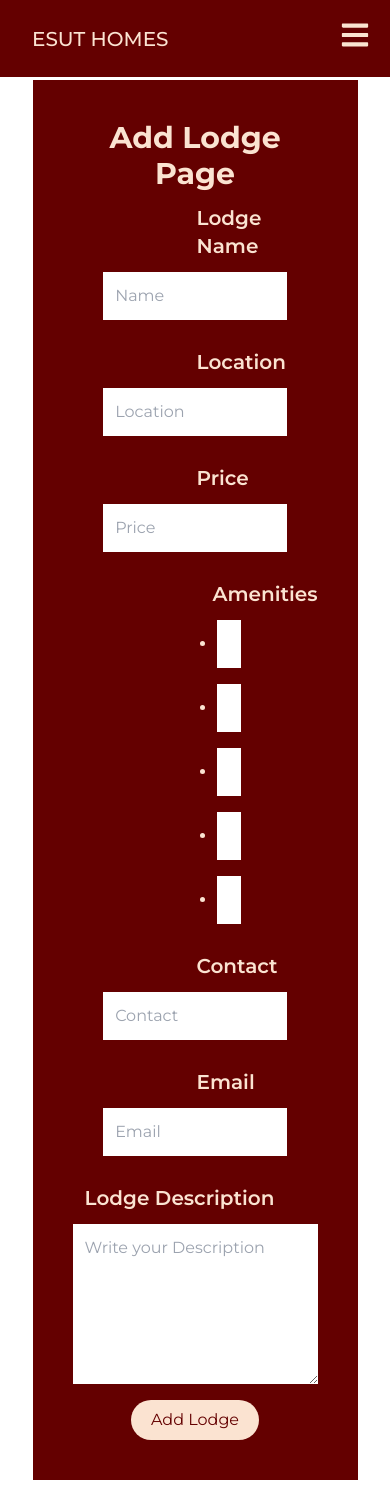
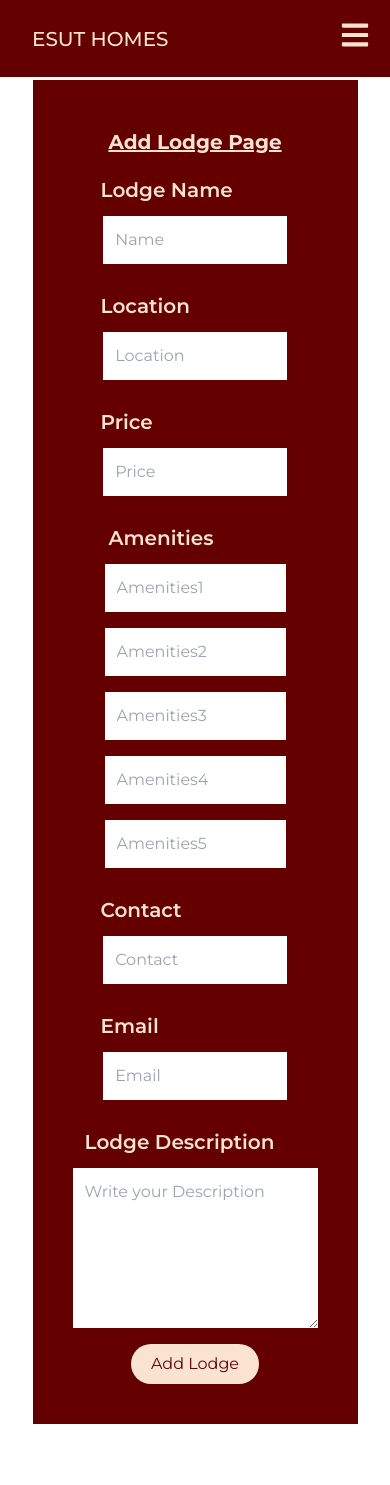
Before and after one commit to Maxzi3/Esut-Homes, a React (Vite) app: page /AddLodges in a window 390 px wide. Shown: the top 1485 px of the page. Built offline with nearby package versions, Linux system fonts and the light colour scheme; a web font is replaced by a local one.

Commit message:
Addlodgepage adjustment

```diff
--- a/src/Pages/AddLodgePage.jsx
+++ b/src/Pages/AddLodgePage.jsx
@@ -47,9 +47,13 @@ const AddLodgePage = () => {
         className="container bg-secondary w-10/12 m-auto flex flex-col h-auto p-10"
         onSubmit={handleSubmit}
       >
-        <h1 className="text-center text-3xl font-bold">Add Lodge Page</h1>
+        <h1 className="text-center md:text-3xl p-2 text-xl underline font-bold">
+          Add Lodge Page
+        </h1>
 
-        <label className="text-xl font-semibold p-3 mx-28">Lodge Name</label>
+        <label className="text-xl font-semibold p-3 md:mx-28 mx-4">
+          Lodge Name
+        </label>
         <input
           className="border-none outline-none p-3 w-9/12 mb-4 mx-auto text-black"
           type="text"
@@ -59,7 +63,9 @@ const AddLodgePage = () => {
           onChange={handleChange}
         />
 
-        <label className="text-xl font-semibold p-3 mx-28">Location</label>
+        <label className="text-xl font-semibold p-3 md:mx-28 mx-4">
+          Location
+        </label>
         <input
           className="border-none outline-none p-3 w-9/12 mb-4 mx-auto text-black"
           type="text"
@@ -69,7 +75,7 @@ const AddLodgePage = () => {
           onChange={handleChange}
         />
 
-        <label className="text-xl font-semibold p-3 mx-28">Price</label>
+        <label className="text-xl font-semibold p-3 md:mx-28 mx-4">Price</label>
         <input
           className="border-none outline-none p-3 w-9/12 mb-4 mx-auto text-black"
           type="text"
@@ -79,12 +85,14 @@ const AddLodgePage = () => {
           onChange={handleChange}
         />
 
-        <label className="text-xl font-semibold p-3 mx-32">Amenities</label>
-        <ul className="list-disc px-36 text-primary">
+        <label className="text-xl font-semibold p-3 md:mx-32 mx-6">
+          Amenities
+        </label>
+        <ul className=" md:mx-36 mx-8  text-primary flex flex-col items-center">
           {Array.from({ length: 5 }, (_, index) => (
             <li key={index}>
               <input
-                className="border-none outline-none p-3 w-9/12 mb-4 text-black"
+                className="border-none outline-none p-3 md:w-9/12 w-full mb-4 text-black"
                 type="text"
                 name={`amenities${index + 1}`}
                 placeholder={`Amenities${index + 1}`}
@@ -95,7 +103,9 @@ const AddLodgePage = () => {
           ))}
         </ul>
 
-        <label className="text-xl font-semibold p-3 mx-28">Contact</label>
+        <label className="text-xl font-semibold p-3 md:mx-28 mx-4">
+          Contact
+        </label>
         <input
           className="border-none outline-none p-3 w-9/12 mb-4 mx-auto text-black"
           type="text"
@@ -105,7 +115,7 @@ const AddLodgePage = () => {
           onChange={handleChange}
         />
 
-        <label className="text-xl font-semibold p-3 mx-28">Email</label>
+        <label className="text-xl font-semibold p-3 md:mx-28 mx-4">Email</label>
         <input
           className="border-none outline-none p-3 w-9/12 mb-4 mx-auto text-black"
           type="email"
```
